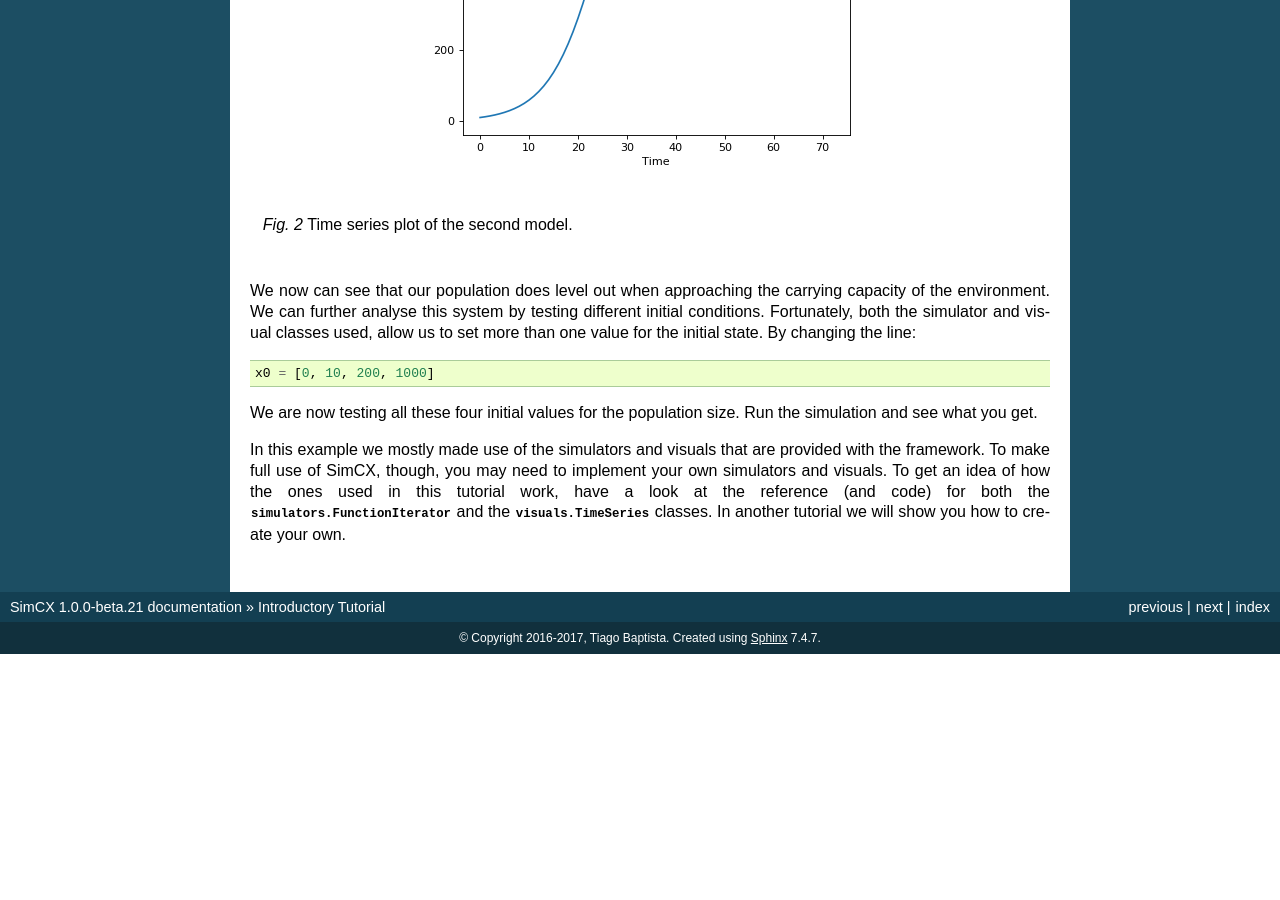
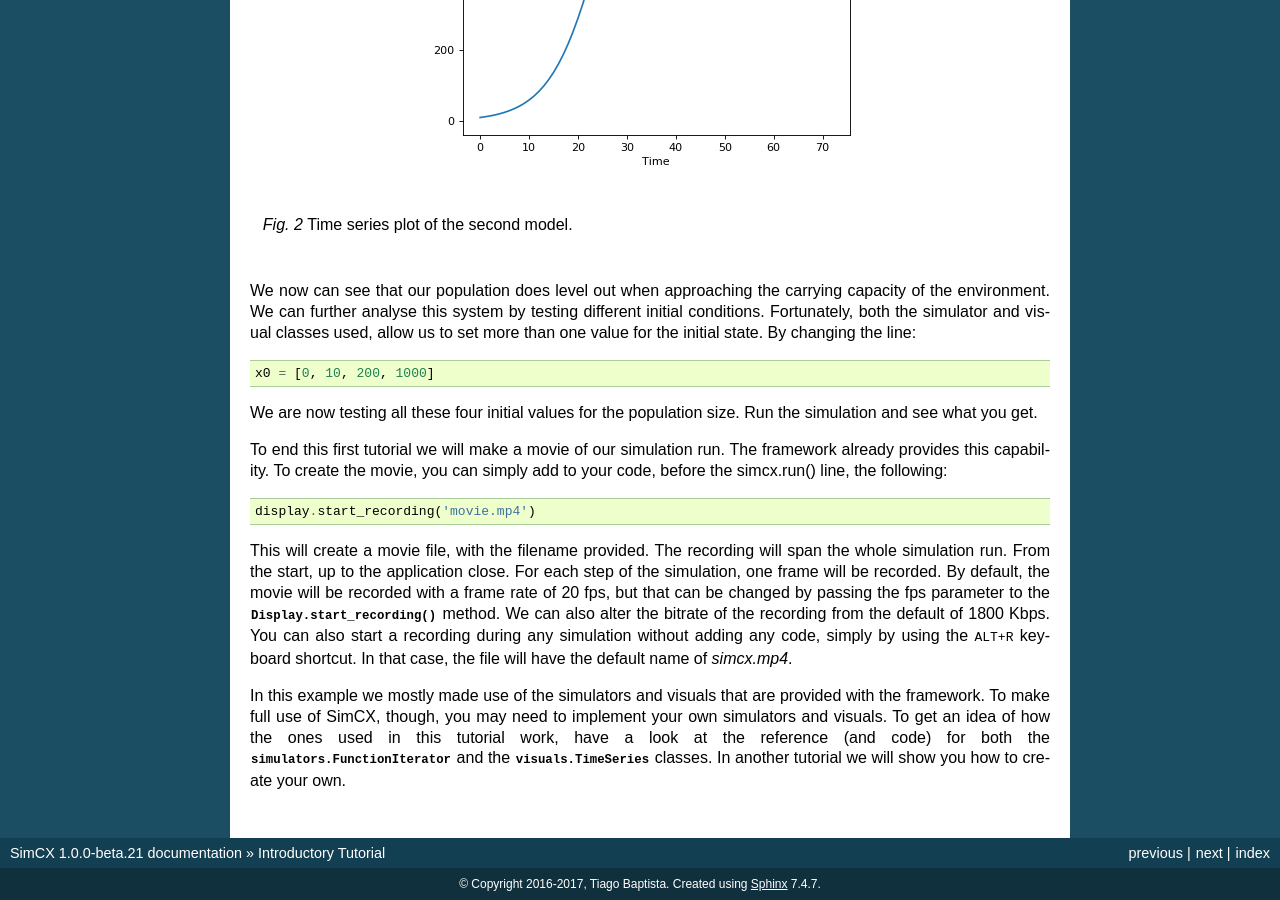
Before and after one commit to tbaptista/simcx, a Sphinx documentation site: the page built from docs/tutorial.rst, in a window 1280 px wide and 900 px high, scrolled down 3536 px. Built offline with Sphinx 7.4.7, drawn with Linux system fonts in a browser that asks for light colours; formulas are drawn with MathJax 3; before the commit the page ends 4190 px from its top, so only the background shows below that.

Commit message:
Add movie recording to the Introductory Tutorial

```diff
--- a/docs/tutorial.rst
+++ b/docs/tutorial.rst
@@ -190,6 +190,24 @@ line:
 We are now testing all these four initial values for the population size. Run
 the simulation and see what you get.
 
+To end this first tutorial we will make a movie of our simulation run. The
+framework already provides this capability. To create the movie, you can simply
+add to your code, before the simcx.run() line, the following:
+
+.. code-block:: python
+
+    display.start_recording('movie.mp4')
+
+This will create a movie file, with the filename provided. The recording will
+span the whole simulation run. From the start, up to the application close. For
+each step of the simulation, one frame will be recorded. By default, the movie
+will be recorded with a frame rate of 20 fps, but that can be changed by passing
+the fps parameter to the :meth:`.Display.start_recording` method. We can also
+alter the bitrate of the recording from the default of 1800 Kbps. You can also
+start a recording during any simulation without adding any code, simply by
+using the :kbd:`ALT+R` keyboard shortcut. In that case, the file will have the
+default name of *simcx.mp4*.
+
 In this example we mostly made use of the simulators and visuals that are
 provided with the framework. To make full use of SimCX, though, you may need to
 implement your own simulators and visuals. To get an idea of how the ones used
```
